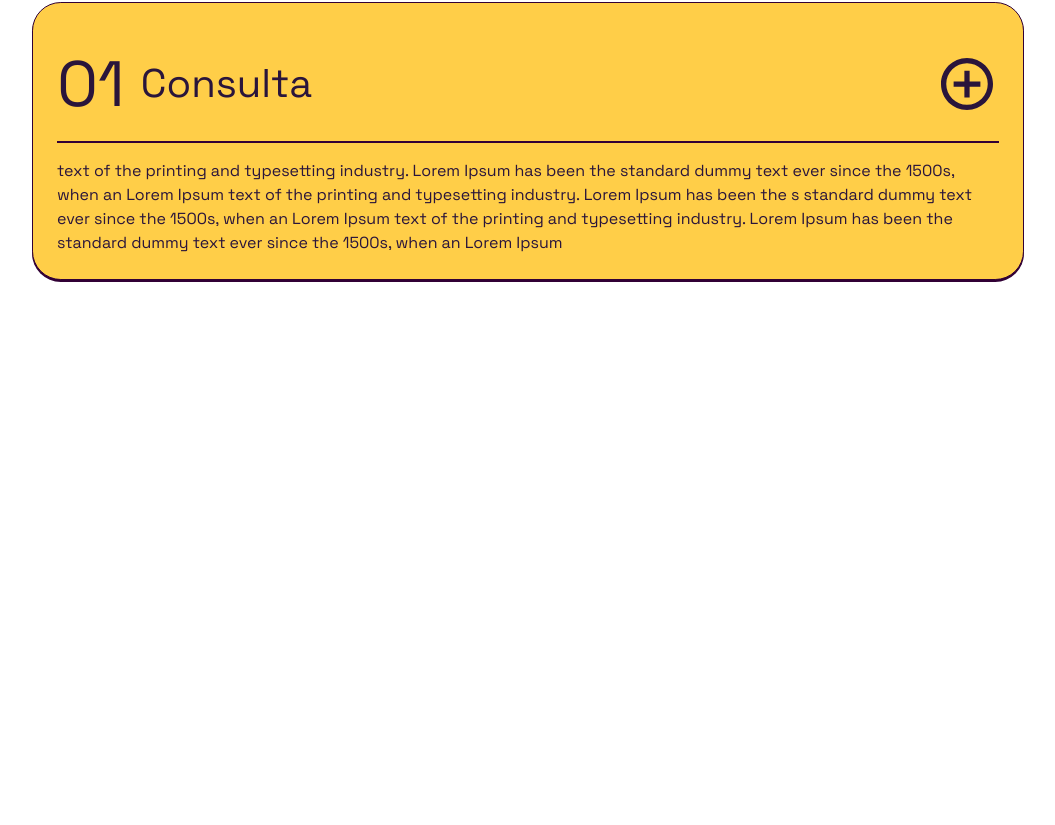
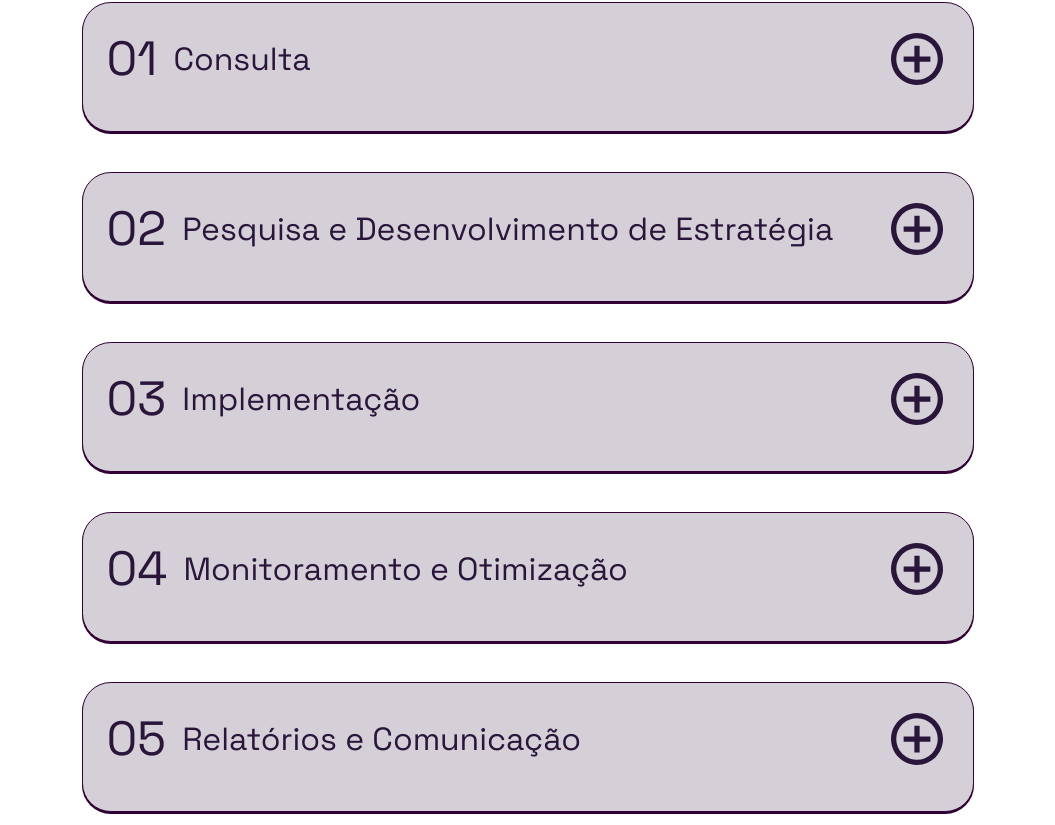
Before and after one commit to Vinicius-faricast/lp_marujo_performance, a React (Vite) app in the folder marujo_performance/: page / in a window 1280 px wide. Shown: the part 2155-2980 px from the top of the page, without its empty margins (112-1167 px from the left). Before the commit the page ends 2451 px from the top, so only its background shows below. Built offline with nearby package versions, Linux system fonts and the light colour scheme.

Commit message:
adjust for methodology component

```diff
--- a/marujo_performance/src/components/ArticleMethodology/ArticleMethodology.jsx
+++ b/marujo_performance/src/components/ArticleMethodology/ArticleMethodology.jsx
@@ -1,19 +1,24 @@
+import { useState } from 'react'
 import * as S from './style'
-import { IoMdAddCircleOutline } from 'react-icons/io'
+import { IoMdAddCircleOutline, IoMdRemoveCircleOutline } from 'react-icons/io'
 
-export const ArticleMethodology = () => {
-    return(
-        <S.Article>
-            <S.HeaderArticle>
+export const ArticleMethodology = ({number, title, children}) => {
+    const [isOpen, setIsOpen] = useState(false);
+
+    return (
+        <S.Article $isOpen={isOpen}>
+            <S.HeaderArticle $isOpen={isOpen}>
                 <S.TitleContainer>
-                <S.NumberArticle>01</S.NumberArticle>
-                <S.TitleArticle>Consulta</S.TitleArticle>
+                    <S.NumberArticle>{number}</S.NumberArticle>
+                    <S.TitleArticle>{title}</S.TitleArticle>
                 </S.TitleContainer>
-                <S.ButtonArticle><IoMdAddCircleOutline /></S.ButtonArticle>
+                <S.ButtonArticle onClick={() => setIsOpen(!isOpen)}>{isOpen ? <IoMdRemoveCircleOutline /> : <IoMdAddCircleOutline />}</S.ButtonArticle>
             </S.HeaderArticle>
-            <S.ContentArticle>
-                text of the printing and typesetting industry. Lorem Ipsum has been the standard dummy text ever since the 1500s, when an Lorem Ipsum text of the printing and typesetting industry. Lorem Ipsum has been the s standard dummy text ever since the 1500s, when an Lorem Ipsum text of the printing and typesetting industry. Lorem Ipsum has been the  standard dummy text ever since the 1500s, when an Lorem Ipsum
-            </S.ContentArticle>
+            <S.ContentArticleContainer $isOpen={isOpen}>
+                <S.ContentArticle $isOpen={isOpen}>
+                    {children}
+                </S.ContentArticle>
+            </S.ContentArticleContainer>
         </S.Article>
     )
 }
--- a/marujo_performance/src/components/ArticleMethodology/style.js
+++ b/marujo_performance/src/components/ArticleMethodology/style.js
@@ -1,22 +1,37 @@
-import {styled} from 'styled-components';
+import {css, styled} from 'styled-components';
 
 export const Article = styled.article`
     border: 1px solid var(--secundary-color-dark);
     box-shadow: 0px 2px 0px var(--secundary-color-dark);
-    background: var(--primary-color-light);
+    background: var(--text-color20);
     border-radius: 1.8rem;
+    width: 100%;
     padding: 1.5rem;
     display: flex;
     flex-direction: column;
     gap: 1rem;
+    position: relative;
+    /* transform: scaleY(10%); */
+    transition: all .5s ease-in-out;
+
+    ${({$isOpen}) => $isOpen && css`
+        background: var(--primary-color-light);
+        /* transform: scaleY(100%); */
+    `}
 `;
 
 export const HeaderArticle = styled.div`
     display: flex;
     justify-content: space-between;
     align-items: center;
-    padding-block: 1rem;
-    border-bottom: 2px solid var(--secundary-color-dark);
+    border-bottom: transparent;
+    transition: all .2s ease-in-out;
+
+    /* padding-block: 1rem; */
+    ${ ({$isOpen}) => $isOpen && css`
+        border-bottom: 2px solid var(--secundary-color-dark);
+    `}
+
 `;
 
 export const TitleContainer = styled.div`
@@ -27,14 +42,23 @@ export const TitleContainer = styled.div`
 
 export const NumberArticle = styled.p`
     color: var(--text-color100);
-    font-size: 4rem;
+    font-size: 3rem;
     font-weight: 400;
+
+    @media screen and (max-width: 800px){
+        font-size: 2rem;
+    }
+
 `;
 
 export const TitleArticle = styled.h3`
     color: var(--text-color100);
-    font-size: 2.5rem;
+    font-size: 2rem;
     font-weight: 400;
+
+    @media screen and (max-width: 800px){
+        font-size: 1rem;
+    }
 `;
 
 export const ButtonArticle = styled.button`
@@ -44,10 +68,29 @@ export const ButtonArticle = styled.button`
     border: none;
     cursor: pointer;
     color: var(--text-color100);
+    z-index: 2;
+`;
+
+export const ContentArticleContainer = styled.div`
+    overflow: hidden;
+    width: 100%;
+    height: 0px;
+
+    ${({$isOpen}) => $isOpen && css`
+        height: fit-content;
+    `}
 `;
 
 export const ContentArticle = styled.p`
     font-size: 1rem;
     color: var(--text-color100);
     line-height: 150%;
+    opacity: 0;
+    transform: translatey(-20px);
+    transition: all .2s ease-in-out;
+
+    ${({$isOpen}) => $isOpen && css`
+        transform: translatey(0);
+        opacity: 1;
+    `}
 `;
--- a/marujo_performance/src/components/Methodology/Methodology.jsx
+++ b/marujo_performance/src/components/Methodology/Methodology.jsx
@@ -3,6 +3,39 @@ import { HeaderSections } from "../HeaderSections/HeaderSections"
 import * as S from './styles';
 
 export const Methodology = () => {
+    const ItensMethodology = [
+        {
+            number: '01',
+            title: "Consulta",
+            content: 'Durante a consulta inicial, discutiremos suas metas e objetivos de negócios, público- alvo e ações de marketing atuais.Isso nos permitirá entender suas necessidades e adaptar nossos serviços para melhor atender às suas exigências.'
+        },
+        {
+            number: '02',
+            title: "Pesquisa e Desenvolvimento de Estratégia",
+            content: 'Após a consulta, conduziremos uma pesquisa para identificar as melhores estratégias de marketing digital para o seu negócio. Isso incluirá pesquisa de palavras-chave, análise de concorrentes e pesquisa de mercado para desenvolver uma estratégia abrangente que ajudará você a atingir seus objetivos.'
+        },
+        {
+            number: '03',
+            title: "Implementação",
+            content: 'Uma vez que a estratégia tenha sido desenvolvida e aprovada, começaremos a implementar os serviços descritos no plano. Isso pode incluir otimização de SEO,   implementação da landing page para captação de lead,  publicidade PPC, ....'
+        },
+        {
+            number: '04',
+            title: "Monitoramento e Otimização",
+            content: 'Ao longo da campanha, monitoraremos o desempenho da campanha e faremos ajustes conformenecessário para otimizar os resultados. Isso pode incluir o ajuste de palavras-chave, texto do anúncio ou segmentação para melhorar o desempenho e atingir os melhores resultados possíveis.'
+        },
+        {
+            number: '05',
+            title: "Relatórios e Comunicação",
+            content: 'Forneceremos relatórios regulares sobre o desempenho da campanha,  como tráfego do site, leads e conversões. Também estaremos disponíveis para responder a quaisquer perguntas e fornecer atualizações sobre o progresso da campanha.'
+        },
+        {
+            number: '06',
+            title: "Melhoria Contínua",
+            content: 'Nosso objetivo é ajudar seu negócio a crescer e ter sucesso online. No final do projeto iremos te oferecer um relatório estratégia para que poça ter melhoras continuas no desempenho da campanha e identificar novas oportunidades de crescimento. Isso pode incluir testar novas estratégias, expandir para novos mercados ou refinar esforços existentes para  atingir melhores resultados.'
+        },
+    ]
+
 return (
     <S.MethodologyContainer>
         <HeaderSections title='Nossa Metodologia'>
@@ -10,7 +43,13 @@ export const Methodology = () => {
         </HeaderSections>
 
         <S.MethodologyArticlesContainer>
-                <ArticleMethodology></ArticleMethodology>
+            {
+                ItensMethodology.map(({number, title, content}) =>(
+                    <ArticleMethodology key={number} number={number} title={title}>{content}</ArticleMethodology>
+                ))
+
+            }
+
         </S.MethodologyArticlesContainer>
     </S.MethodologyContainer>
 )
--- a/marujo_performance/src/components/Methodology/styles.js
+++ b/marujo_performance/src/components/Methodology/styles.js
@@ -11,10 +11,10 @@ export const MethodologyContainer = styled.div`
 `;
 
 export const MethodologyArticlesContainer = styled.div`
-    max-width: 100%;
+    width: 90%;
     margin: 0 auto;
     display: flex;
     flex-direction: column;
     align-items: center;
-    gap: 2.5rem
+    gap: 2.5rem;
 `
```
Lines whose indentation alone changed are shown as unchanged.
